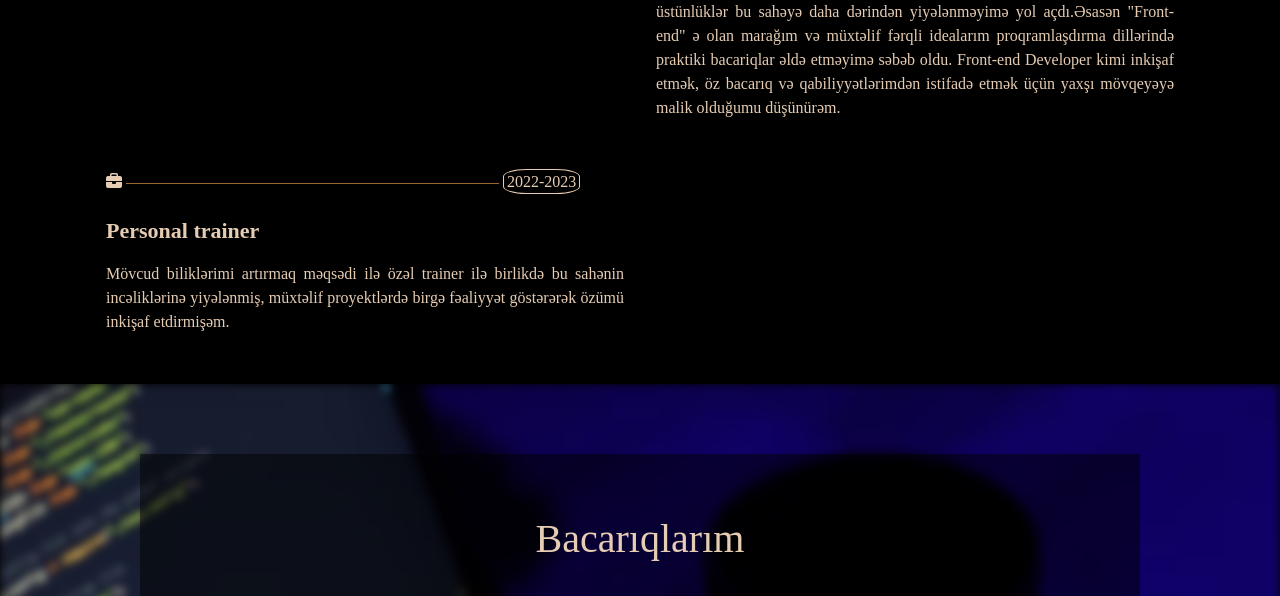
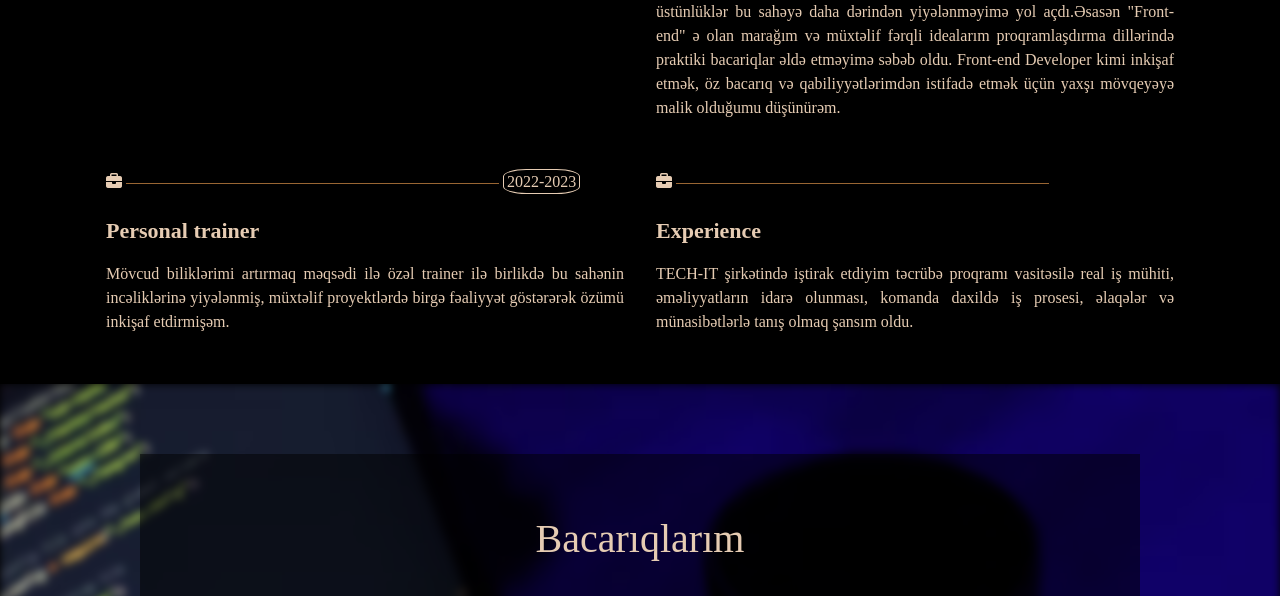
Before and after one commit to fhashimovaa/Portfolio, a website: page index.html in a window 1280 px wide. Shown: the part 1580-2176 px from the top of the page. Drawn offline with nearby package versions, Linux system fonts and the light colour scheme.

Commit message:
add message

```diff
--- a/index.html
+++ b/index.html
@@ -177,6 +177,18 @@
                                     Mövcud biliklərimi artırmaq məqsədi ilə özəl trainer ilə birlikdə bu sahənin
                                     incəliklərinə yiyələnmiş, müxtəlif proyektlərdə birgə fəaliyyət göstərərək özümü
                                     inkişaf etdirmişəm.
+                                </p>
+                            </div>
+                        </div>
+                        <div class="col-12 col-sm-12 col-md-6 col-lg-6 col-xl-6 px-3 about__content-heading">
+                            <i class="fa-solid fa-briefcase"></i>
+                            <div class="about__content-heading-line"></div>
+                            <!-- <span>2023</span> -->
+                            <div class="about__content-theme">
+                                <p>Experience</p>
+                                <p class="about__content-theme-paragraph">
+                                    TECH-IT şirkətində iştirak etdiyim təcrübə proqramı vasitəsilə real iş mühiti, əməliyyatların idarə olunması,
+                                    komanda daxildə iş prosesi, əlaqələr və münasibətlərlə tanış olmaq şansım oldu.
                                 </p>
                             </div>
                         </div>
```
